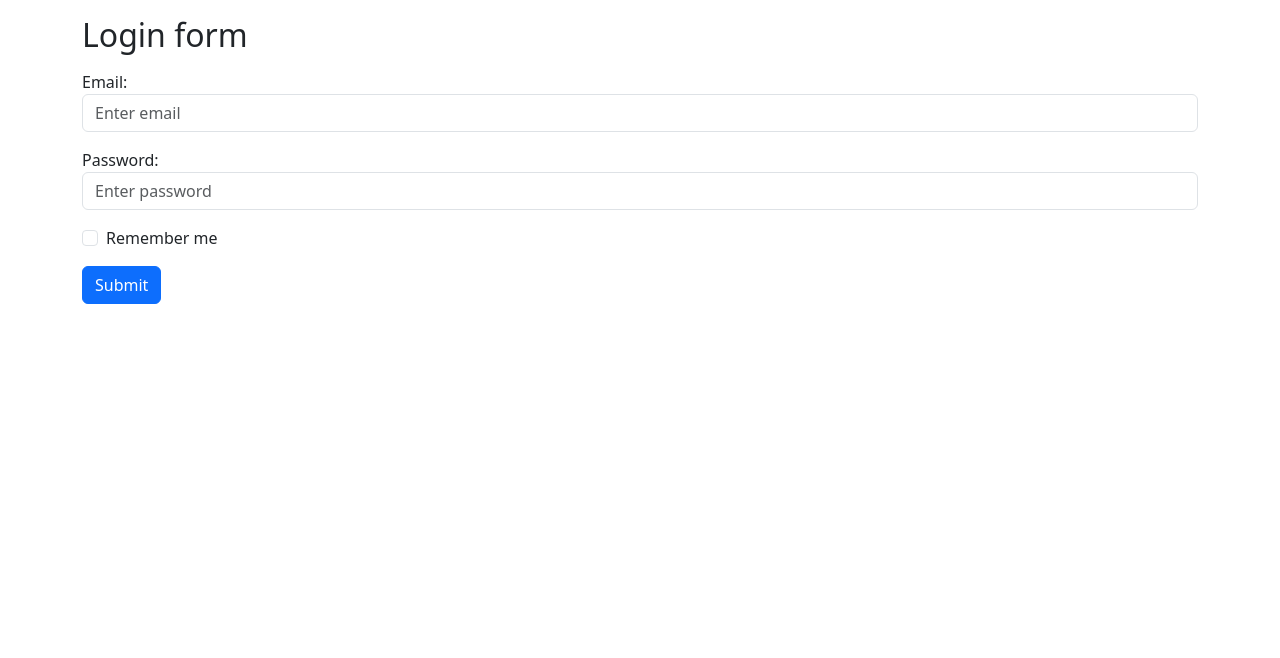
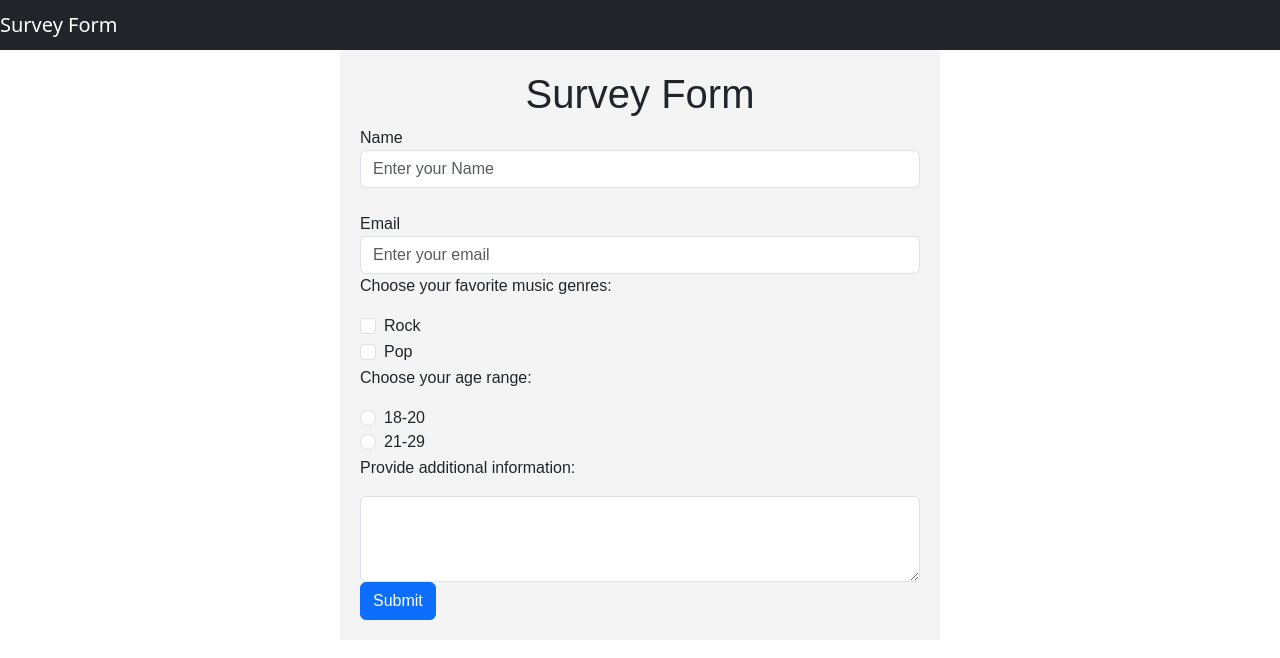
Before and after one commit to DuongTriet234/fullstack, a plain HTML site: page buoi2/index.html in a window 1280 px wide. Drawn offline with nearby package versions, Linux system fonts and the light colour scheme.

Commit message:
BT_Buoi2
design theo form https://survey-form.freecodecamp.rocks/#

```diff
--- a/buoi2/index.html
+++ b/buoi2/index.html
@@ -1,30 +1,90 @@
 <!DOCTYPE html>
 <html lang="en">
 <head>
-    <meta charset="UTF-8" />
-    <meta name="viewport" content="width=device-width, initial-scale=1.0" />
+  <meta charset="UTF-8">
+  <meta name="viewport" content="width=device-width, initial-scale=1.0">
   <title>Document</title>
   <link href="https://cdn.jsdelivr.net/npm/bootstrap@5.3.2/dist/css/bootstrap.min.css" rel="stylesheet">
   <script src="https://cdn.jsdelivr.net/npm/bootstrap@5.3.2/dist/js/bootstrap.bundle.min.js"></script>
+  <link rel="stylesheet" href="/buoi2/style.css">
+</head>
+</head>
 <body>
-    <div class="container mt-3">
-        <h2>Login form</h2>
-        <form >
-          <div class="mb-3 mt-3">
-            <label for="email">Email:</label>
-            <input type="email" class="form-control" id="email" placeholder="Enter email" name="email">
+  <nav class="navbar navbar-dark bg-dark">
+    <span class="navbar-brand mb-0 h1">Survey Form</span>
+  </nav>
+  <div class="container">
+    <form class="form-style mx-auto" style="max-width: 600px;">
+
+      <!-- Form title -->
+      <h1 class="text-center">Survey Form</h1>
+
+      <!-- Input fields -->
+      <div class="form-group">
+        <label>
+          Name
+        </label>
+        <br/>
+        <input type="text" class="form-control" placeholder="Enter your Name">
       </div>
-          <div class="mb-3">
-            <label for="pwd">Password:</label>
-            <input type="password" class="form-control" id="pwd" placeholder="Enter password" name="pswd">
+      <br/>
+      <div class="form-group">
+        <label>
+          Email
+        </label>
+        <br/>
+         <input type="email" class="form-control" placeholder="Enter your email">
       </div>
-          <div class="form-check mb-3">
-            <label class="form-check-label">
-              <input class="form-check-input" type="checkbox" name="remember"> Remember me
+
+      <!-- Checkboxes -->
+      <div class="form-group">
+        <p>Choose your favorite music genres:</p>
+        <div class="form-check">
+          <input class="form-check-input" type="checkbox" id="rock">
+          <label class="form-check-label" for="rock">
+            Rock
           </label>
         </div>
-          <button type="submit" class="btn btn-primary">Submit</button>
+
+        <div class="form-check">
+         <input class="form-check-input" type="checkbox" id="pop">
+          <label class="form-check-label" for="pop">
+            Pop
+          </label>
+        </div>
+
+
+      </div>
+
+
+      <div class="form-group">
+        <p>Choose your age range:</p>
+
+        <div class="form-check">
+          <input class="form-check-input" type="radio" name="age-range" id="range1">
+          <label class="form-check-label" for="range1">
+            18-20
+          </label>
+          <br/>
+          <input class="form-check-input" type="radio" name="age-range" id="range2">
+          <label class="form-check-labe2" for="range2">
+            21-29
+          </label>
+        </div>
+
+
+
+      </div>
+
+
+      <div class="form-group">
+        <p>Provide additional information:</p>
+        <textarea class="form-control" rows="3"></textarea>
+      </div>
+
+
+      <button type="submit" class="btn btn-primary btn-block">Submit</button>
+
     </form>
-      </div>
 </body>
 </html>
--- /dev/null
+++ b/buoi2/style.css
@@ -0,0 +1,20 @@
+/* .container container mt-3 {
+  background-color: rgb(0, 0, 0);
+}
+form {
+  background-color: burlywood;
+  display: block;
+
+  margin: 20px;
+  border-radius: 10px;
+}
+.form-group {
+  background-color: burlywood;
+  display: block;
+  margin: 20px;
+} */
+.form-style {
+  font-family: "Poppins", sans-serif;
+  padding: 20px;
+  background: #f4f4f4;
+}
```
Also changed, not shown: buoi1/index.html (+19 -19 lines). Lines whose indentation alone changed are shown as unchanged.
